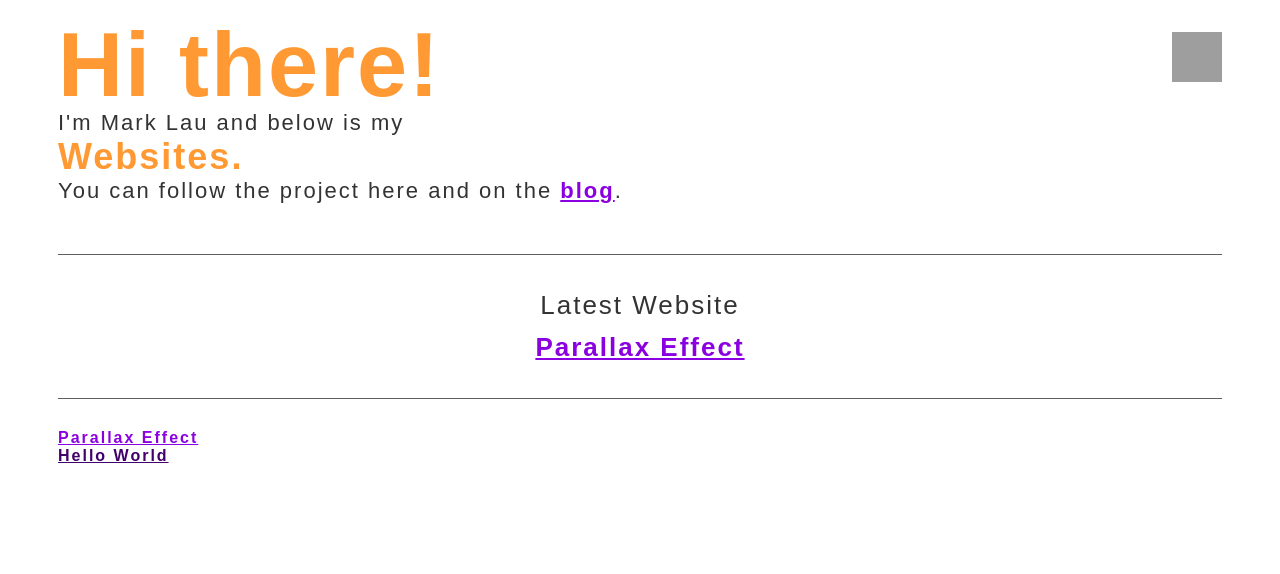
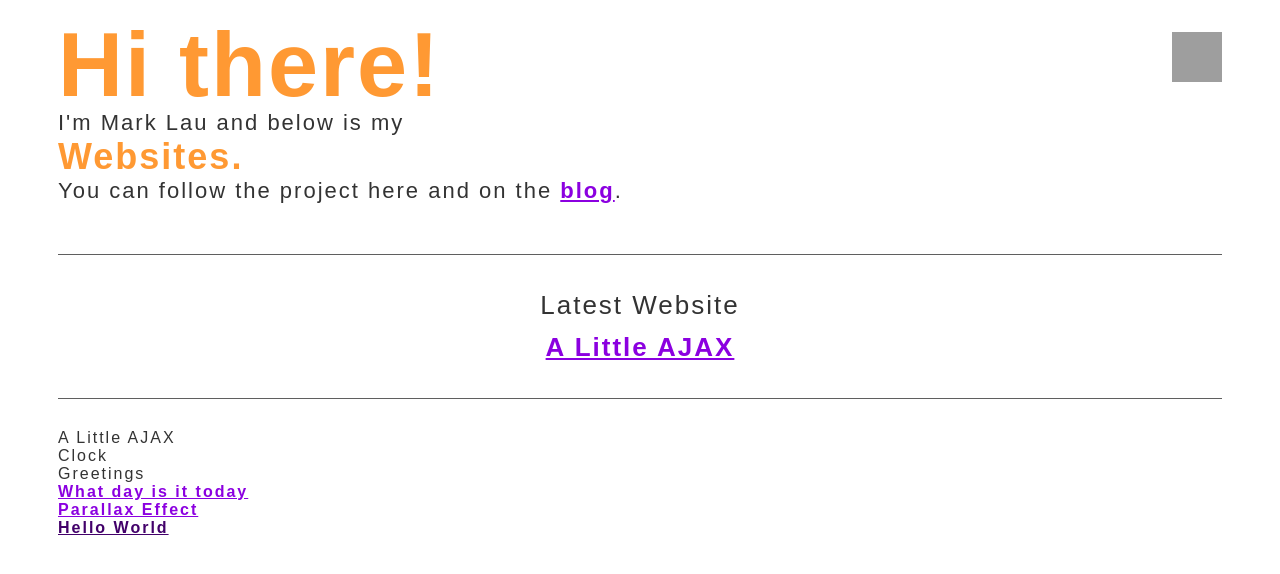
Before and after one commit to yuel/lonn.github.com, a Jekyll site: the page built from index.html, in a window 1280 px wide. Shown: the top 574 px of the page. Built offline with Jekyll 4.4.1, drawn with Linux system fonts in a browser that asks for light colours; grey boxes are pictures that could not be loaded.

Commit message:
Update default.html

```diff
--- a/_layouts/default.html
+++ b/_layouts/default.html
@@ -6,7 +6,7 @@
 <body id="index">
 	<div id="top_container">
 		<a href="mailto:lonnglau@gmail.com">
-			<img id="logo" src="images/logo.jpg"></img>
+			<img id="logo" src="http://25.media.tumblr.com/avatar_b1c0bd01ed87_128.png"></img>
 		</a>
 		<h1>Hi there!</h1>
 		<div id="info_container">
@@ -20,7 +20,7 @@
 
 	<div id="marquee_container">
 		<div>Latest Website</div>
-		<a href="https://rawgithub.com/lonn/lonn.github.com/master/blogeveryday/day2/parallax_demo.html">Parallax Effect</a>
+		<a href="https://rawgithub.com/lonn/lonn.github.com/master/blogeveryday/day7/index.html">A Little AJAX</a>
 	</div>
 
 	<div id="website_list_container">
@@ -32,16 +32,16 @@
 			<span><a href=""></a></span>
 		</div>
 		<div>
-			<span><a href=""></a></span>
+			<span><a href="https://rawgithub.com/lonn/lonn.github.com/master/blogeveryday/day7/index.html"></a>A Little AJAX</span>
 		</div>
 		<div>
-			<span><a href=""></a></span>
+			<span><a href="https://rawgithub.com/lonn/lonn.github.com/master/blogeveryday/day6/index.html"></a>Clock</span>
 		</div>
 		<div>
-			<span><a href=""></a></span>
+			<span><a href="https://rawgithub.com/lonn/lonn.github.com/master/blogeveryday/day5/index.html"></a>Greetings</span>
 		</div>
 		<div>
-			<span><a href=""></a></span>
+			<span><a href="https://rawgithub.com/lonn/lonn.github.com/master/blogeveryday/day3/index.html">What day is it today</a></span>
 		</div>
 		<div>
 			<span><a href="https://rawgithub.com/lonn/lonn.github.com/master/blogeveryday/day2/parallax_demo.html">Parallax Effect</a></span>
```
